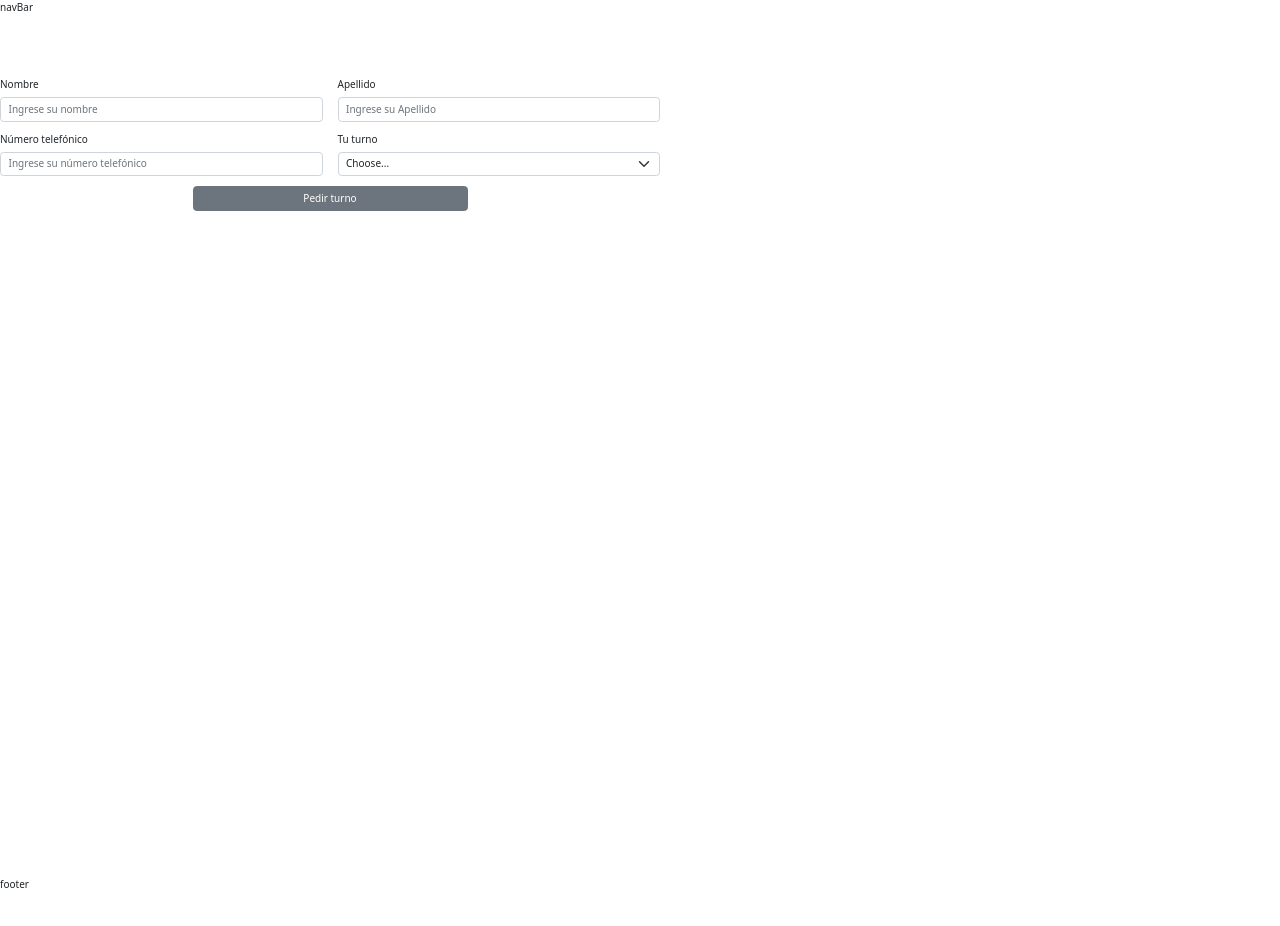
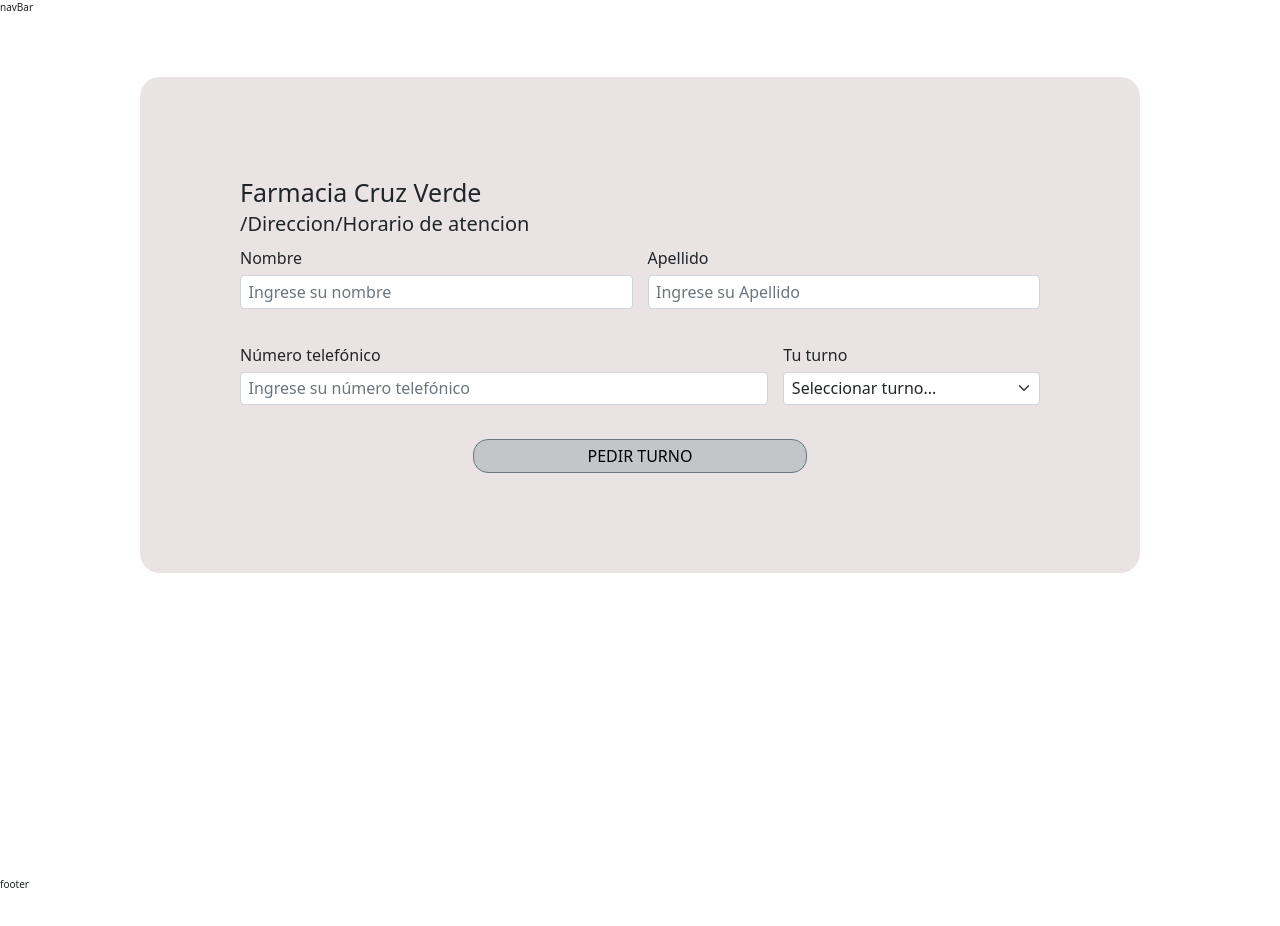
Before and after one commit to No-Country/c11-02-m-mern-farmaturno, a React (Vite) app in the folder client/: page /nuevoTurno in a window 1280 px wide. Shown: the top 926 px of the page. Built offline with nearby package versions, Linux system fonts and the light colour scheme.

Commit message:
doy estilo al form

```diff
--- a/client/src/components/formUser/FormUser.jsx
+++ b/client/src/components/formUser/FormUser.jsx
@@ -5,63 +5,56 @@
 import Row from "react-bootstrap/Row";
 import Container from "react-bootstrap/Container";
 import Modal from "react-bootstrap/Modal";
-import Stack from 'react-bootstrap/Stack';
-import Ratio from 'react-bootstrap/Ratio';
+import Stack from "react-bootstrap/Stack";
+import Ratio from "react-bootstrap/Ratio";
+import "./FormUserStyle.css";
 
 const FormUser = () => {
-
-
   return (
     <>
-    <Ratio aspectRatio="16x9">
-    <div style={{ width: 660, height: 'auto' }}>
-
-    <Form>
-        <Row className="mb-3">
-          <Form.Group as={Col} controlId="formGridName">
+      <Container className="container">
+        <Form >
+          <h1>Farmacia Cruz Verde</h1>
+          <h2 className="mb-3">/Direccion/Horario de atencion</h2>
+          <Row className="justify-content-md-center">
+            <Form.Group className="mb-3" as={Col}  controlId="formGridName">
               <Form.Label>Nombre</Form.Label>
-            <Form.Control type="name" placeholder="Ingrese su nombre" />
+              <Form.Control className="form" type="name" placeholder="Ingrese su nombre" />
             </Form.Group>
 
-          <Form.Group as={Col} controlId="formGridLastname">
+            <Form.Group  className="mb-3"as={Col}  controlId="formGridLastname">
               <Form.Label>Apellido</Form.Label>
-            <Form.Control type="name" placeholder="Ingrese su Apellido" />
+              <Form.Control className="form" type="name" placeholder="Ingrese su Apellido" />
             </Form.Group>
           </Row>
-
-        <Row className="mb-3">
-          <Form.Group as={Col} controlId="formGridNumber">
+          <br />
+          <Row className="justify-content-md-center">
+            <Form.Group className="mb-3" as={Col}  controlId="formGridNumber">
               <Form.Label>Número telefónico</Form.Label>
               <Form.Control
+              className="form"
                 type="number"
                 placeholder="Ingrese su número telefónico"
               />
             </Form.Group>
 
-          <Form.Group as={Col} controlId="formGridState">
+            <Form.Group className="mb-3" as={Col} xs={4} controlId="formGridState">
               <Form.Label>Tu turno</Form.Label>
-          <Form.Select defaultValue="Choose...">
-            <option>Choose...</option>
+              <Form.Select className="form" defaultValue="Choose...">
+                <option>Seleccionar turno...</option>
                 <option>...</option>
               </Form.Select>
             </Form.Group>
-
           </Row>
+          <br />
 
           <Stack gap={2} className="col-md-5 mx-auto">
-        <Button variant="secondary" type="submit" >
-          Pedir turno
+            <Button className="button" variant="secondary" type="submit">
+              PEDIR TURNO
             </Button>
           </Stack>
-
-
         </Form>
-      </div>
-
-      </Ratio>
-
-
-
+      </Container>
     </>
   );
 };
--- /dev/null
+++ b/client/src/components/formUser/FormUserStyle.css
@@ -0,0 +1,21 @@
+.container {
+    max-width: 100rem;
+    margin: 0 auto;
+    padding: 10rem;
+    aspect-ratio: 16/7;
+    background-color: rgb(233, 227, 227);
+    font-size: 1.6em;
+    border-radius: 20px;
+}
+
+.form{
+
+    font-size: 1.6rem;
+}
+
+.button{
+    font-size: 1.6rem;
+    border-radius: 15px;
+    background-color: rgb(195, 198, 201);
+    color: black;
+}
```
Lines whose indentation alone changed are shown as unchanged.
